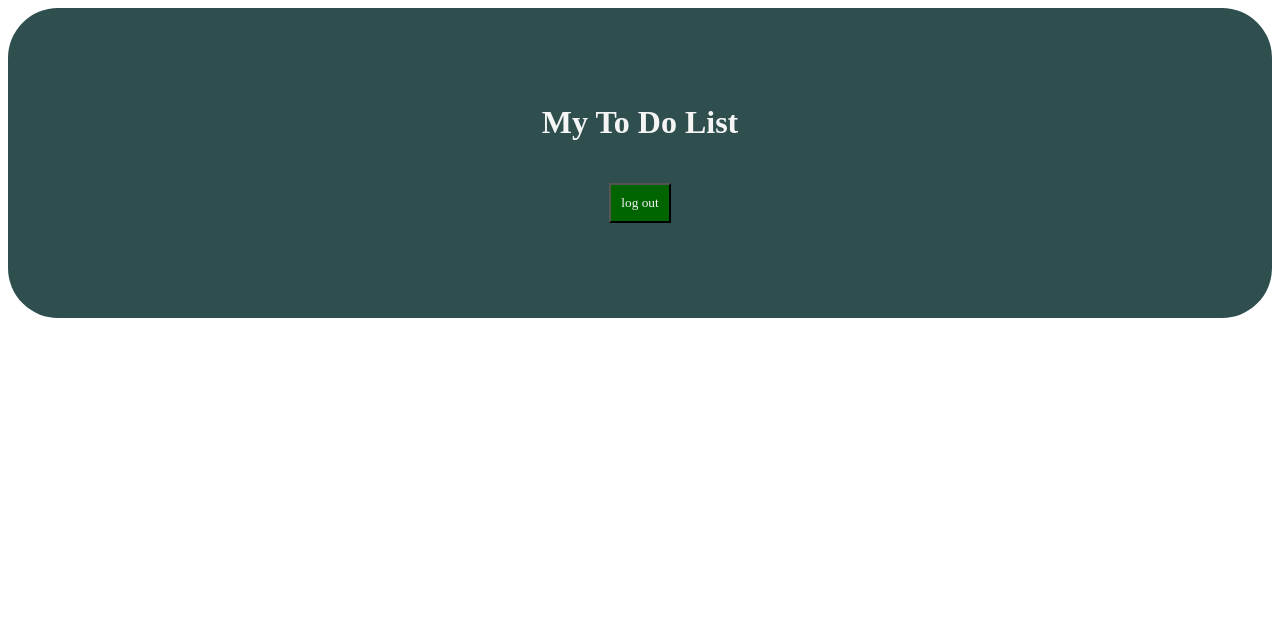
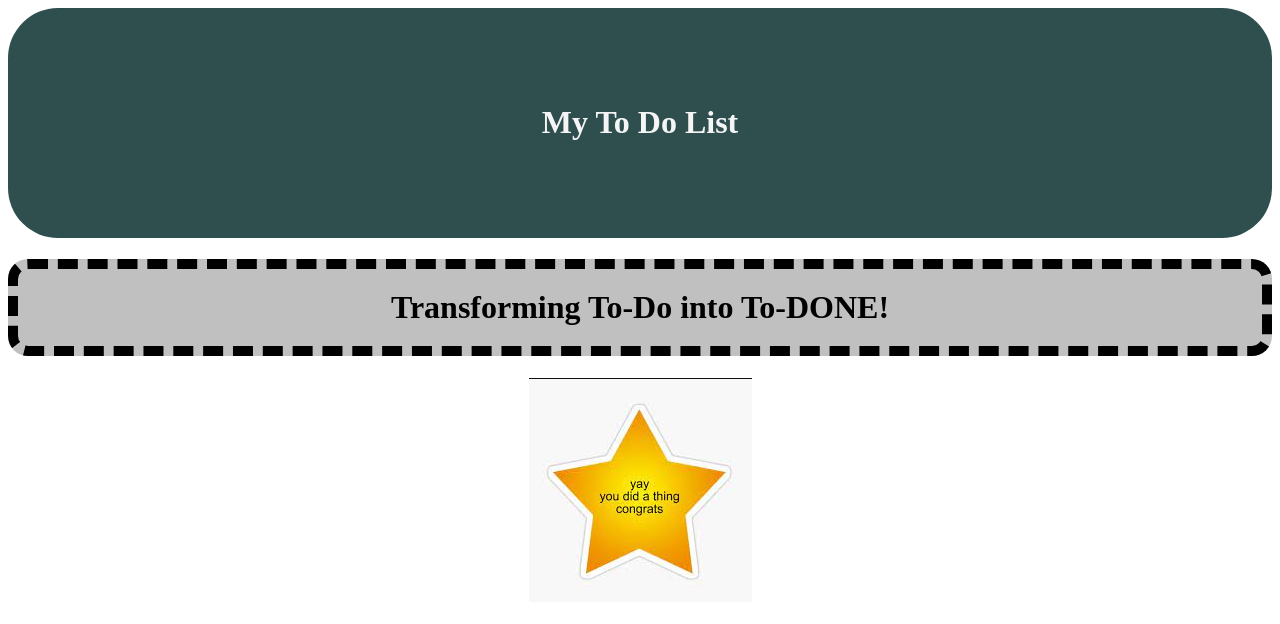
Before and after one commit to Andrej-Clarey/toDoList, a React (Create React App) app in the folder to-do-list/: page /completed in a window 1280 px wide. Shown: the top 624 px of the page. Built offline with nearby package versions, Linux system fonts and the light colour scheme.

Commit message:
check still broken

```diff
--- a/to-do-list/src/App.js
+++ b/to-do-list/src/App.js
@@ -1,5 +1,6 @@
 import Header from './components/Header/Header.js'
 import SignUp from './components/SignUp/SignUp.js'
+import Completed from './components/Completed/Completed.js'
 import './App.css';
 import {BrowserRouter, Route, Routes} from 'react-router-dom'
 import ToDo from './components/ToDo/ToDo.js'
@@ -8,12 +9,14 @@ function App() {
   return (
     <div className="App">
 
+
+<BrowserRouter>
 <Header />
 
-<BrowserRouter>
   <Routes>
   <Route path="/" element={<SignUp/>}/>
   <Route path="/todo" element={<ToDo/>}/>
+  <Route path="/completed" element={<Completed/>}/>
   </Routes>
 </BrowserRouter>
 
--- a/to-do-list/src/components/Completed/Completed.js
+++ b/to-do-list/src/components/Completed/Completed.js
@@ -1,8 +1,15 @@
-
+import './completed.css';
+import img from '../img/didathingcopy.png';
 
 function Completed(){
 
   return(
-    <h1>Transforming To-Do into To-DONE!</h1>
+    <div>
+    <h1 className='fin'>Transforming To-Do into To-DONE!
+    </h1>
+    <img src={img}/>
+    </div>
   )
 }
+
+export default Completed
--- a/to-do-list/src/components/Completed/completed.css
+++ b/to-do-list/src/components/Completed/completed.css
@@ -0,0 +1,7 @@
+.fin{
+  background-color: silver;
+  /* color: gold; */
+  border: 10px dashed;
+  padding: 20px;
+  border-radius: 20px;
+}
--- a/to-do-list/src/components/Header/Header.js
+++ b/to-do-list/src/components/Header/Header.js
@@ -1,12 +1,22 @@
 import React from 'react'
 import './header.css'
+import { useNavigate, Link } from "react-router-dom";
+
 
 function Header () {
+
+  // const navigate = useNavigate();
+
+  // const handleSignUp = (e) => {
+  //   navigate("/");
+
+
   return (
     <div className="header">
       <h1>My To Do List</h1>
-      <button>log out</button>
-    </div>
+
+      </div>
+
   )
 }
 
--- a/to-do-list/src/components/ToDo/ToDo.css
+++ b/to-do-list/src/components/ToDo/ToDo.css
@@ -12,7 +12,7 @@ li{
 
 input[type="checkbox"]:checked + span {
   text-decoration: line-through;
-  color: grey;
+  color: black;
 }
 
 .completed{
--- a/to-do-list/src/components/ToDo/ToDo.js
+++ b/to-do-list/src/components/ToDo/ToDo.js
@@ -2,9 +2,13 @@ import ToDoForm from './ToDoForm';
 import './ToDo.css';
 import { useState } from 'react';
 import ToDoList from './ToDoList';
+import { useNavigate, Link } from "react-router-dom";
+
+
 
 function ToDo(){
   const [tasks, setTasks] = useState([]);
+
 
   const editTask = (index, newText)=>{
     const updatedTasks = [...tasks];
@@ -28,8 +32,23 @@ function ToDo(){
     setTasks(updatedTasks);
   }
 
+
+  const navigate = useNavigate();
+
+    const handleSignUp = (e) => {
+      navigate("/");
+    }
+    const handleCompleted =(e) =>{
+      navigate("/completed")
+    }
+
   return(
+
+
+
     <div>
+       <button onClick={handleSignUp}> log out</button>
+       <button onClick={handleCompleted}>completed</button>
       <h1 className="done">Why haven't you done this yet?</h1>
       <ToDoForm
       tasks={tasks}
--- a/to-do-list/src/components/ToDo/ToDoForm.js
+++ b/to-do-list/src/components/ToDo/ToDoForm.js
@@ -1,5 +1,6 @@
 import { useState } from 'react';
 import './ToDo.css';
+
 
 
 function ToDoForm(props){
--- a/to-do-list/src/components/ToDo/ToDoList.js
+++ b/to-do-list/src/components/ToDo/ToDoList.js
@@ -1,19 +1,31 @@
+
+import './ToDo.css'
+
+function ToDoList(props){
+
+
+  console.log(props.tasks)
+
+const tasksItem = props.tasks.map((tasks,index)=>{
+  console.log(typeof tasks)
 
 
 
-function ToDoList(props){
-  console.log(props.tasks)
-const tasksItem = props.tasks.map((tasks,index)=>{
   return(
-    <li key={index} className={'strike'+tasks[1]}>
-    {tasks}
+
+    <li key={index} className={tasks.completed ? "completed" : ""}>
+      {tasks}
     <input
     type="checkbox"
     checked={tasks.completed}
     onChange={()=> props.toggleCompleted(index)}
-    ></input>
-    <button onClick={() => props.editTask(index, prompt("Enter Update"))}>Edit</button>
-    <button onClick={() => props.deleteTask(index)}>Delete</button>
+    />
+    <button onClick={() => props.editTask(index, prompt("Enter Update"))}>
+      Edit
+    </button>
+    <button onClick={() => props.deleteTask(index)}>
+      Delete
+    </button>
     </li>
   )
 
```
Also changed, not shown: to-do-list/src/components/img/didathingcopy.png (added).
